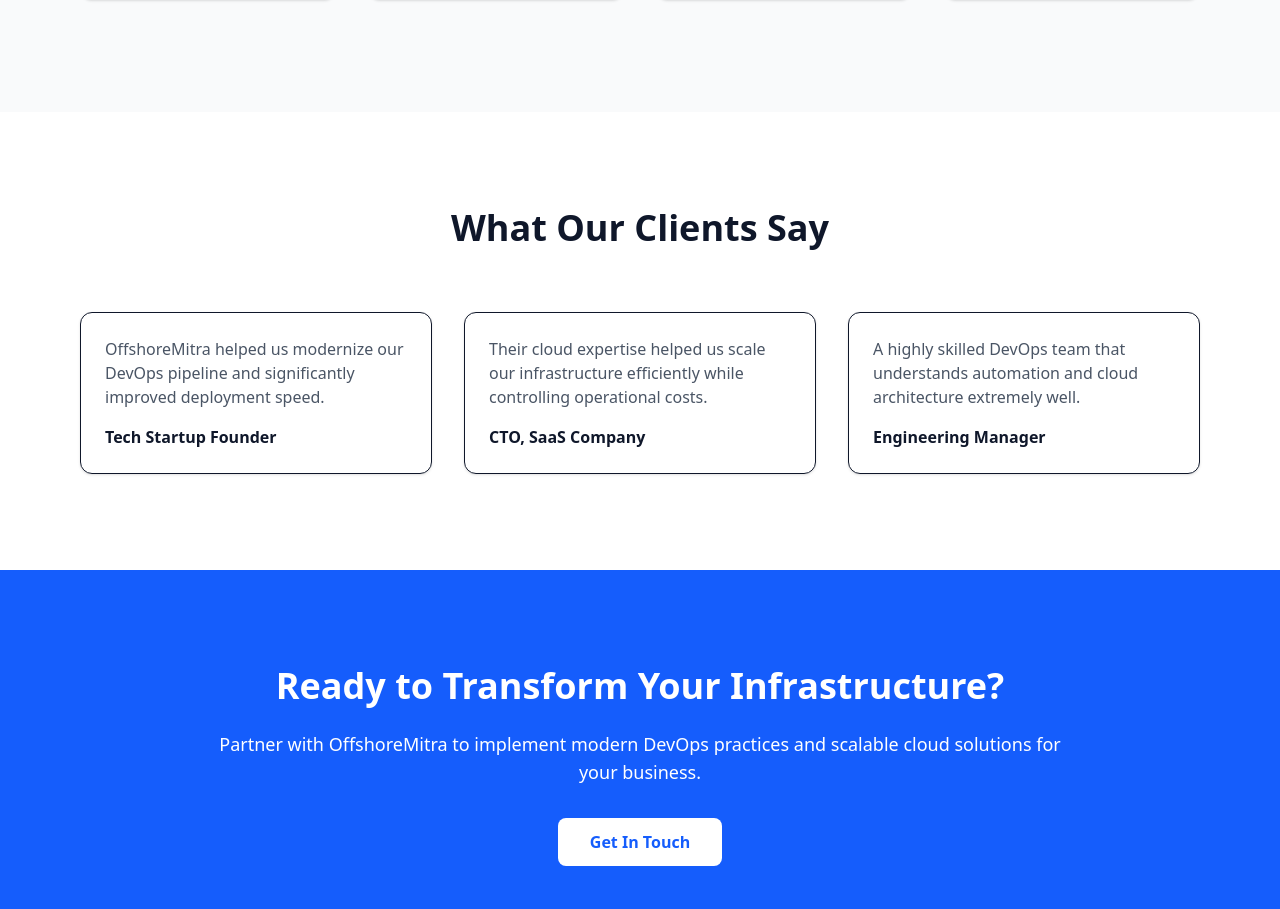
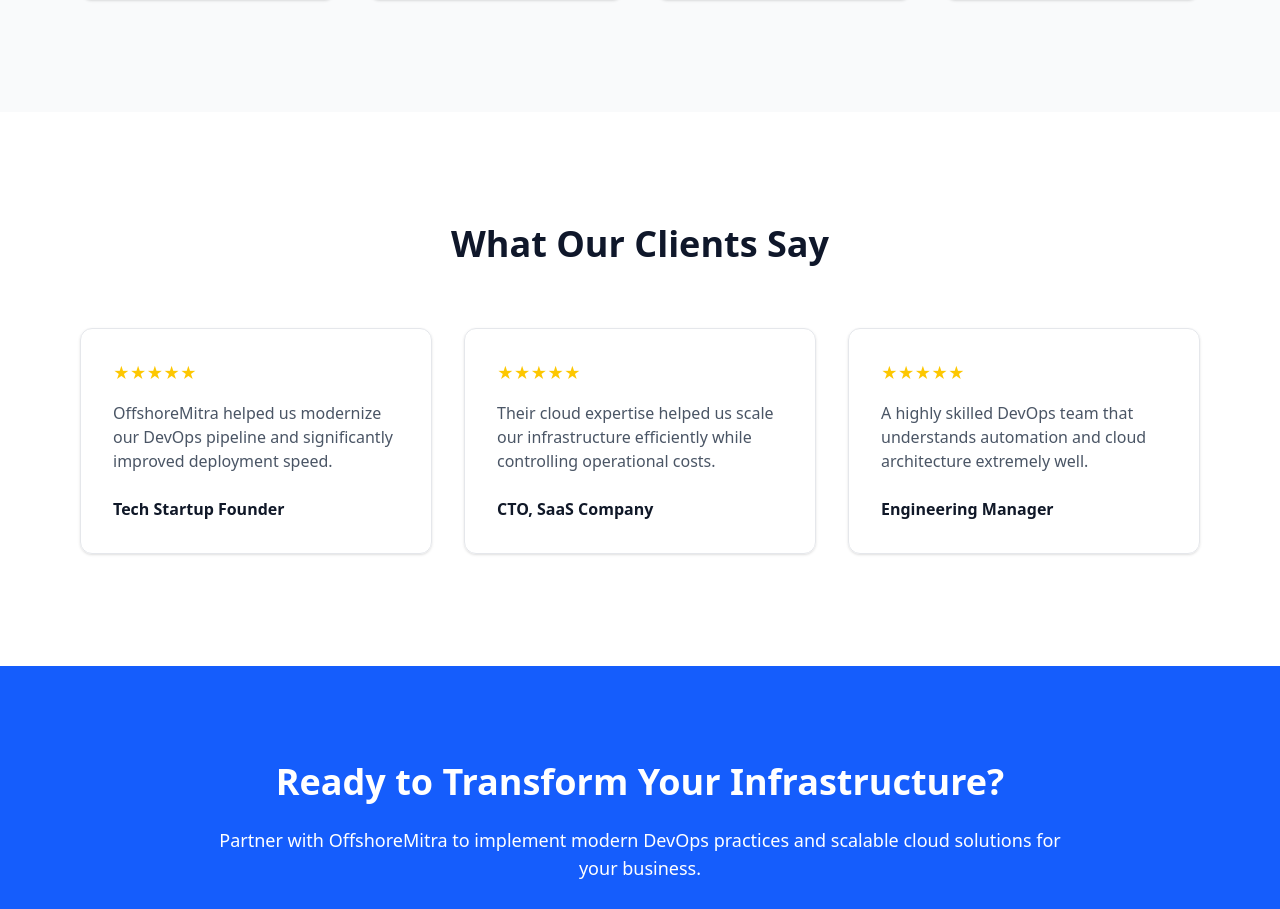
Before and after one commit to Amogh902/Company-s_Website, a Next.js app in the folder apps/: page / in a window 1280 px wide. Shown: the part 1674-2583 px from the top of the page. Built offline with nearby package versions, Linux system fonts and the light colour scheme.

Commit message:
Step17 Testimonial updated

```diff
--- a/apps/sections/Testimonials.js
+++ b/apps/sections/Testimonials.js
@@ -1,6 +1,24 @@
 export default function Testimonials() {
+  const testimonials = [
+    {
+      name: "Tech Startup Founder",
+      review:
+        "OffshoreMitra helped us modernize our DevOps pipeline and significantly improved deployment speed.",
+    },
+    {
+      name: "CTO, SaaS Company",
+      review:
+        "Their cloud expertise helped us scale our infrastructure efficiently while controlling operational costs.",
+    },
+    {
+      name: "Engineering Manager",
+      review:
+        "A highly skilled DevOps team that understands automation and cloud architecture extremely well.",
+    },
+  ];
+
   return (
-    <section className="py-24 bg-white">
+    <section className="py-28 bg-white">
       <div className="max-w-6xl mx-auto px-4">
 
         <h2 className="text-4xl font-bold text-center mb-16">
@@ -9,33 +27,30 @@
 
         <div className="grid md:grid-cols-2 lg:grid-cols-3 gap-8">
 
-          <div className="p-6 border rounded-xl shadow-sm">
-            <p className="text-gray-600">
-              OffshoreMitra helped us modernize our DevOps pipeline and
-              significantly improved deployment speed.
-            </p>
-            <h4 className="mt-4 font-semibold">Tech Startup Founder</h4>
-          </div>
+          {testimonials.map((testimonial, index) => (
+            <div
+              key={index}
+              className="p-8 rounded-xl border border-gray-200 shadow-sm hover:shadow-lg transition"
+            >
 
-          <div className="p-6 border rounded-xl shadow-sm">
-            <p className="text-gray-600">
-              Their cloud expertise helped us scale our infrastructure
-              efficiently while controlling operational costs.
-            </p>
-            <h4 className="mt-4 font-semibold">CTO, SaaS Company</h4>
-          </div>
+              <div className="text-yellow-400 mb-4">
+                ★★★★★
+              </div>
 
-          <div className="p-6 border rounded-xl shadow-sm">
-            <p className="text-gray-600">
-              A highly skilled DevOps team that understands automation
-              and cloud architecture extremely well.
-            </p>
-            <h4 className="mt-4 font-semibold">Engineering Manager</h4>
-          </div>
+              <p className="text-gray-600 mb-6">
+                {testimonial.review}
+              </p>
+
+              <h4 className="font-semibold text-gray-900">
+                {testimonial.name}
+              </h4>
+
+            </div>
+          ))}
 
         </div>
 
       </div>
     </section>
-  )
+  );
 }
```
Also changed, not shown: 1 other file (tests, documents, lock files or other folders).
